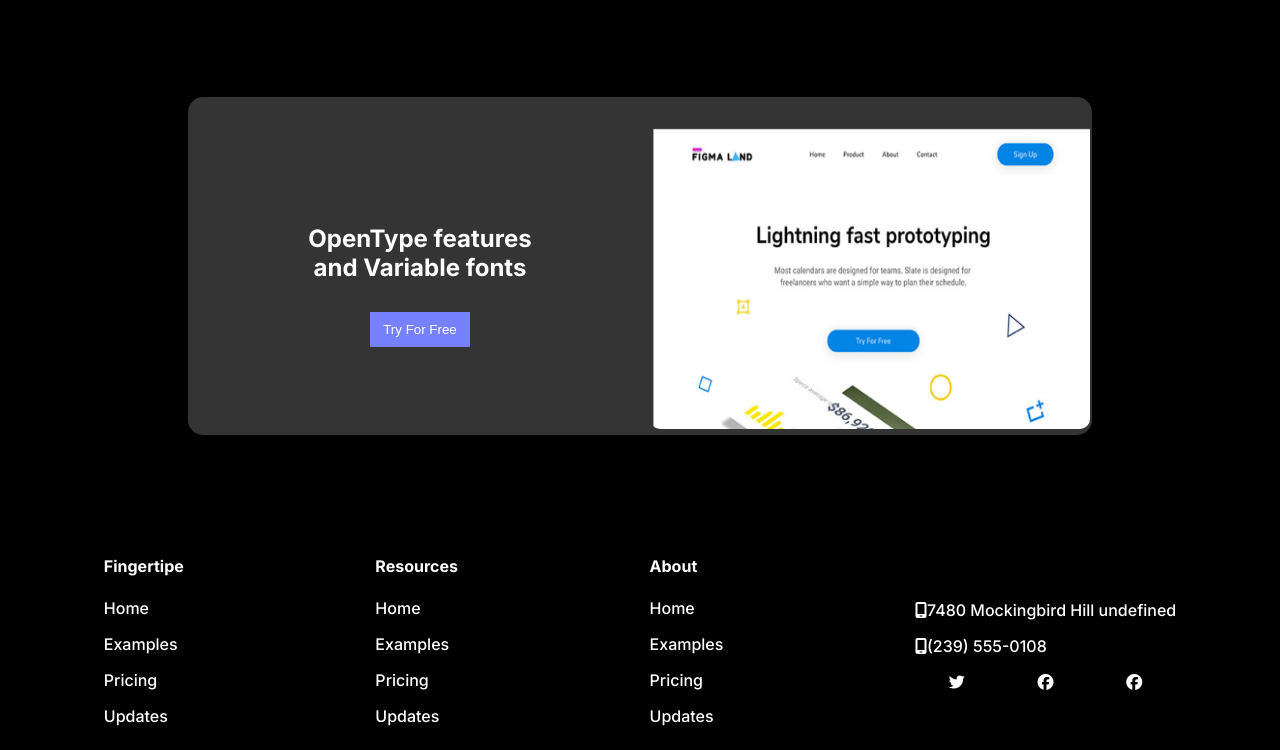
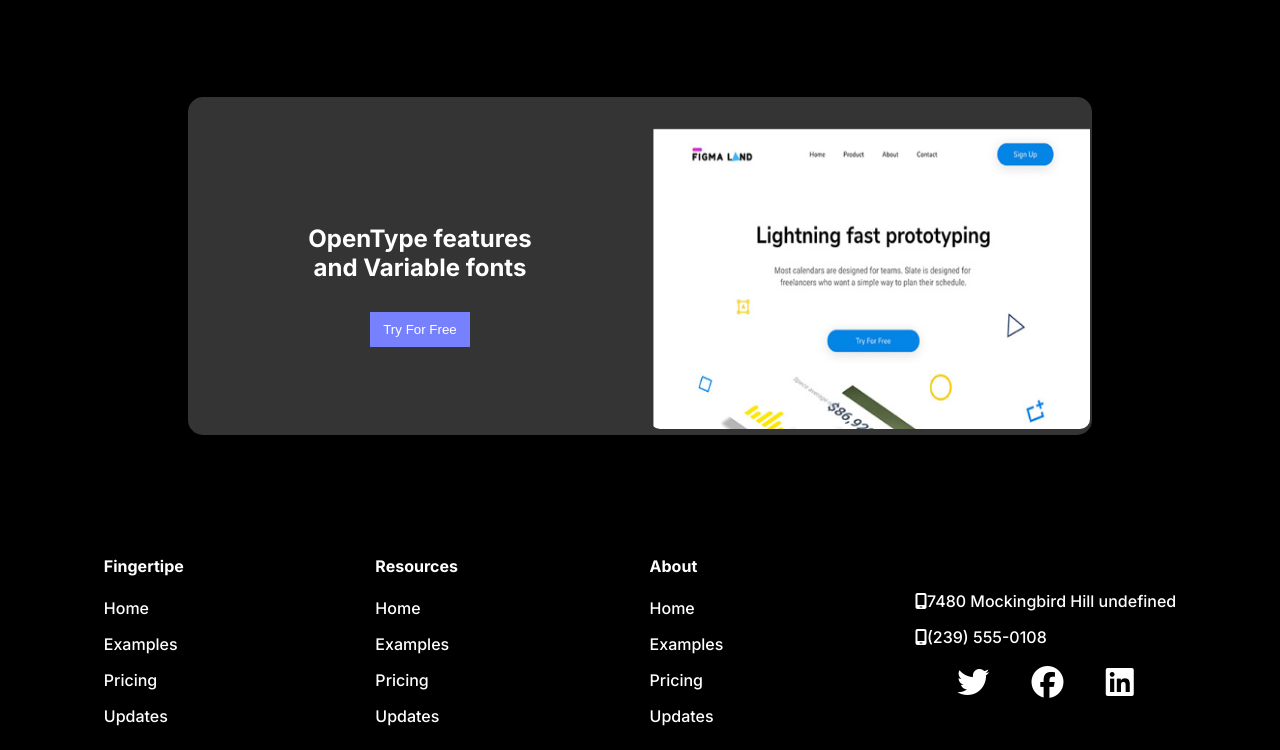
Before and after one commit to Abdur-Rahman-Palash/Figma-Land, a plain HTML site: page index.html in a window 1280 px wide. Shown: the part 5209-5959 px from the top of the page. Drawn offline with Linux system fonts and the light colour scheme.

Commit message:
icon correction

```diff
--- a/index.html
+++ b/index.html
@@ -255,7 +255,7 @@
   <div class="footer-text-4-icons">
     <div class="footer-text-4-icon-1"><i class="fa-brands fa-twitter"></i></div>
     <div class="footer-text-4-icon-2"><i class="fa-brands fa-facebook"></i></div>
-    <div class="footer-text-4-icon-3"><i class="fa-brands fa-facebook"></i></div>
+    <div class="footer-text-4-icon-3"><i class="fa-brands fa-linkedin"></i></div>
   </div>
 </div>
     </footer>
--- a/style.css
+++ b/style.css
@@ -286,7 +286,7 @@ height: 600px;
 }
 .footer-text-4-icons{
   display: flex;
-  justify-content: space-around;
+  justify-content: space-evenly;
   align-items: center;
-  gap: 5px;
+  font-size: 2rem;
 }
```
